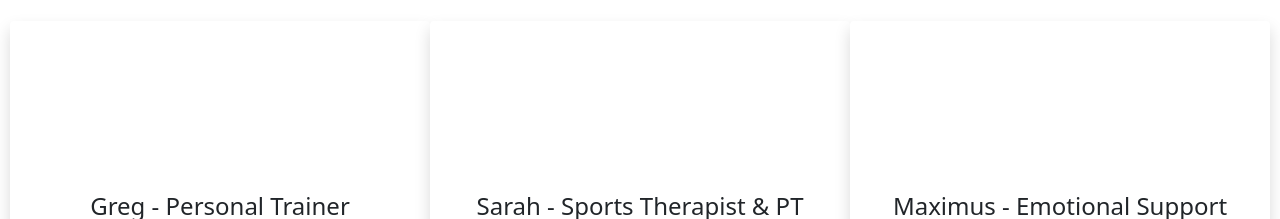
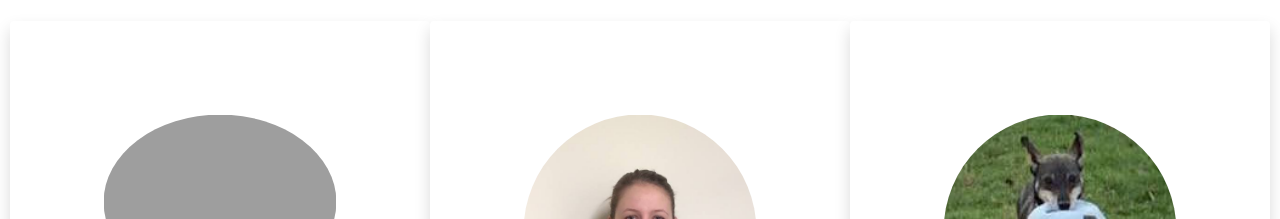
Before and after one commit to CodeGreg1/milestone_1_greg_goodrem, a plain HTML site: page index.html in a window 1280 px wide. Shown: the part 733-952 px from the top of the page. Drawn offline with nearby package versions, Linux system fonts and the light colour scheme; the site is published under a folder, as on GitHub Pages, so addresses that start at the root find nothing.

Commit message:
Deployed

```diff
--- a/index.html
+++ b/index.html
@@ -145,14 +145,14 @@
       <!-- 3 circular pictures + info -->
         <div class="row">
           <div class="col-12 col-md-6 col-lg-4 shadow p-3 mb-5 bg-body rounded">
-            <img class="profilepic" src="/assets/images/greg_head.png" alt="">
+            <img class="profilepic" src="assets/images/greg_head.png" alt="">
             <h4>Greg - Personal Trainer</h4>
             <p>Having delivered THOUSANDS of hours of personal training since starting in 2005, Greg can
               help you achieve it all whether you want to get stronger for a specific
               sport or want to get rid of any excess fat and look great for your next holiday.</p>
           </div>
           <div class="col-12 col-md-6 col-lg-4 shadow p-3 mb-5 bg-body rounded">
-            <img class="profilepic" src="/assets/images/sarah_head.png" alt="">
+            <img class="profilepic" src="assets/images/sarah_head.png" alt="">
             <h4>Sarah - Sports Therapist & PT</h4>
             <p>Being a Sports Therapist and Personal trainer gives Sarah an insight into how to both,
                work on an injury and help the healing process and work round the problem to help you achieve
@@ -160,7 +160,7 @@
               </p>
           </div>
           <div class="col-12 col-md-6 col-lg-4 shadow p-3 mb-5 bg-body rounded">
-            <img class="profilepic" src="/assets/images/cropped-Max.jpg" alt="">
+            <img class="profilepic" src="assets/images/cropped-Max.jpg" alt="">
             <h4>Maximus - Emotional Support</h4>
             <p>This little guy is an integral part of our team at Balanced Training and always brings a smile to
               your face whenever he comes through the gym door carrying a ball. He usually likes to chill
```
Also changed, not shown: 1 other file.
